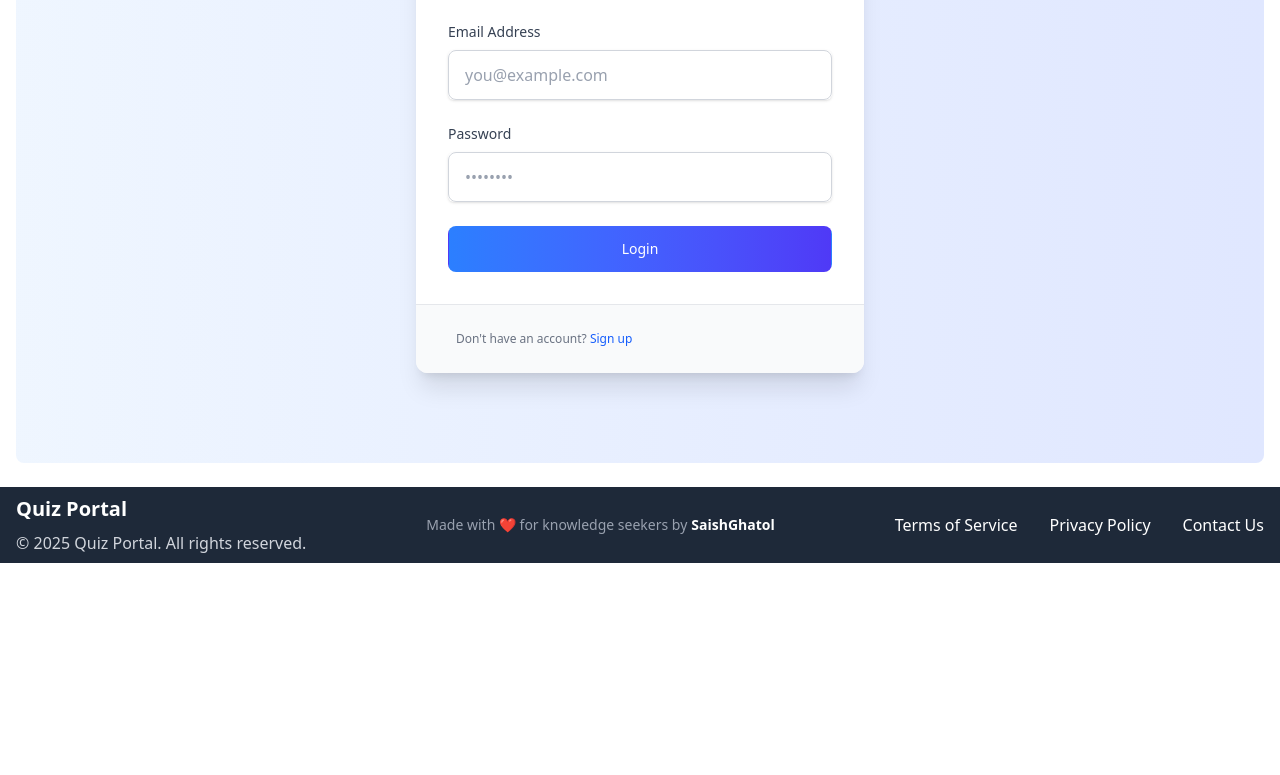
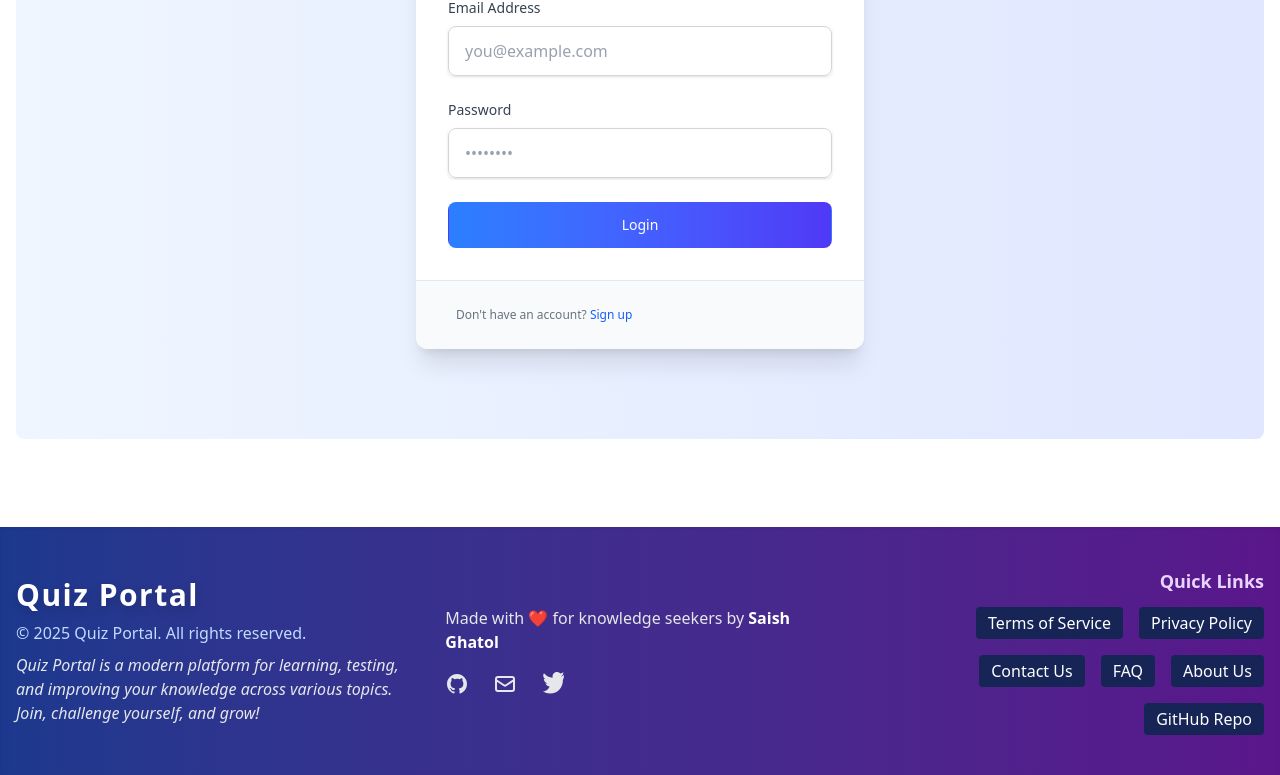
Before and after one commit to SaishGhatol/quiz-portal, a React (Vite) app in the folder client/: page /login in a window 1280 px wide. Shown: the part 425-1200 px from the top of the page. Before the commit the page ends 988 px from the top, so only its background shows below. Built offline with nearby package versions, Linux system fonts and the light colour scheme.

Commit message:
Enhanced Navbar and Footer

```diff
--- a/client/src/App.jsx
+++ b/client/src/App.jsx
@@ -45,7 +45,7 @@ const App = () => {
       <Router>
         <div className="flex flex-col min-h-screen">
           <Navbar />
-          <main className="flex-grow container mx-auto px-4 py-6">
+          <main className="flex-grow container mx-auto px-4 py-6 pt-16">
             <Routes>
               {/* Public Routes */}
               <Route path="/" element={<QuizList />} />
--- a/client/src/components/layout/Footer/Footer.jsx
+++ b/client/src/components/layout/Footer/Footer.jsx
@@ -3,31 +3,96 @@ import { Link } from 'react-router-dom';
 
 const Footer = () => {
   return (
-    <footer className="bg-gray-800 text-white py-2">
+    <footer className="bg-gradient-to-r from-blue-900 to-purple-900 text-white py-10 mt-16 shadow-inner">
       <div className="container mx-auto px-4">
-        <div className="flex flex-col md:flex-row justify-between items-center">
-          <div className="mb-6 md:mb-0">
-            <div className="font-bold text-xl mb-2 text-center md:text-left">Quiz Portal</div>
-            <p className="text-center md:text-left text-gray-300">&copy; {new Date().getFullYear()} Quiz Portal. All rights reserved.</p>
+        <div className="flex flex-col md:flex-row justify-between items-center gap-10">
+          {/* Brand & About */}
+          <div className="mb-8 md:mb-0 flex-1 flex flex-col items-center md:items-start">
+            <div className="font-extrabold text-3xl mb-2 text-center md:text-left tracking-wider drop-shadow-lg">Quiz Portal</div>
+            <p className="text-center md:text-left text-blue-200 text-base font-medium mb-2">
+              &copy; {new Date().getFullYear()} Quiz Portal. All rights reserved.
+            </p>
+            <p className="text-center md:text-left text-gray-200 text-md italic max-w-md">
+              Quiz Portal is a modern platform for learning, testing, and improving your knowledge across various topics. Join, challenge yourself, and grow!
+            </p>
           </div>
 
-          <div className="mb-4 md:mb-0 text-sm text-gray-400 text-center md:text-left">
-            Made with ❤️ for knowledge seekers by
-            <Link to="https://linkedin.com/in/saish-ghatol" className="hover:text-blue-300 transition duration-300 ease-in-out transform hover:scale-105 text-md font-bold text-white ml-1">
-              SaishGhatol
-            </Link>
+          {/* Creator & Socials */}
+          <div className="mb-8 md:mb-0 flex-1 flex flex-col items-center md:items-start text-base text-gray-200">
+            <span className="block mb-2 text-center md:text-left">
+              Made with <span className="text-red-400">❤️</span> for knowledge seekers by
+              <a
+                href="https://linkedin.com/in/saish-ghatol"
+                target="_blank"
+                rel="noopener noreferrer"
+                className="hover:text-blue-300 transition duration-300 ease-in-out transform hover:scale-105 text-md font-bold text-white ml-1"
+              >
+                Saish Ghatol
+              </a>
+            </span>
+            <div className="flex items-center justify-center md:justify-start gap-6 mt-2">
+              <a
+                href="https://github.com/saishghatol"
+                target="_blank"
+                rel="noopener noreferrer"
+                className="hover:text-gray-100"
+                aria-label="GitHub"
+              >
+                <svg className="w-6 h-6 inline" fill="currentColor" viewBox="0 0 24 24">
+                  <path d="M12 2C6.477 2 2 6.484 2 12.012c0 4.418 2.865 8.166 6.839 9.489.5.092.682-.217.682-.483 0-.237-.009-.868-.013-1.703-2.782.605-3.369-1.342-3.369-1.342-.454-1.155-1.11-1.463-1.11-1.463-.908-.62.069-.608.069-.608 1.004.07 1.532 1.032 1.532 1.032.892 1.529 2.341 1.088 2.91.832.091-.646.35-1.088.636-1.34-2.221-.253-4.555-1.113-4.555-4.951 0-1.093.39-1.988 1.029-2.688-.103-.253-.446-1.272.098-2.65 0 0 .84-.27 2.75 1.025A9.564 9.564 0 0112 6.844c.85.004 1.705.115 2.504.338 1.909-1.295 2.747-1.025 2.747-1.025.546 1.378.202 2.397.099 2.65.64.7 1.028 1.595 1.028 2.688 0 3.847-2.337 4.695-4.566 4.944.359.309.678.92.678 1.855 0 1.338-.012 2.419-.012 2.747 0 .268.18.579.688.481C19.138 20.175 22 16.427 22 12.012 22 6.484 17.523 2 12 2z"/>
+                </svg>
+              </a>
+              <a
+                href="mailto:saishghatol100@gmail.com"
+                className="hover:text-gray-100"
+                aria-label="Email"
+              >
+                <svg className="w-6 h-6 inline" fill="none" stroke="currentColor" viewBox="0 0 24 24">
+                  <path strokeLinecap="round" strokeLinejoin="round" strokeWidth={2} d="M3 8l7.89 5.26a2 2 0 002.22 0L21 8M5 19h14a2 2 0 002-2V7a2 2 0 00-2-2H5a2 2 0 00-2 2v10a2 2 0 002 2z"/>
+                </svg>
+              </a>
+              <a
+                href="https://twitter.com/saishghatol"
+                target="_blank"
+                rel="noopener noreferrer"
+                className="hover:text-blue-400"
+                aria-label="Twitter"
+              >
+                <svg className="w-6 h-6 inline" fill="currentColor" viewBox="0 0 24 24">
+                  <path d="M23 3a10.9 10.9 0 01-3.14 1.53A4.48 4.48 0 0022.4.36a9.09 9.09 0 01-2.88 1.1A4.52 4.52 0 0016.11 0c-2.53 0-4.59 2.06-4.59 4.59 0 .36.04.71.11 1.05A12.94 12.94 0 013 1.13a4.52 4.52 0 001.4 6.06A4.48 4.48 0 012.8 6.7v.06c0 2.22 1.58 4.07 3.7 4.49a4.52 4.52 0 01-2.07.08c.58 1.81 2.26 3.13 4.25 3.17A9.06 9.06 0 012 19.54a12.8 12.8 0 006.95 2.03c8.34 0 12.9-6.91 12.9-12.9 0-.2 0-.39-.01-.58A9.22 9.22 0 0023 3z"/>
+                </svg>
+              </a>
+            </div>
           </div>
 
-          <div className="flex flex-col md:flex-row space-y-3 md:space-y-0 md:space-x-8 text-center md:text-left">
-            <Link to="/terms" className="hover:text-blue-300 transition duration-300 ease-in-out transform hover:scale-105">
+          {/* Footer Links */}
+          <div className="flex-1 flex flex-col items-center md:items-end text-center">
+            <div className="text-lg font-semibold mb-3 text-purple-200 ">Quick Links</div>
+            <div className="flex flex-wrap justify-center md:justify-end gap-4">
+              <Link to="/terms" className="hover:text-blue-300 transition duration-300 ease-in-out transform hover:scale-105 px-3 py-1 rounded bg-blue-950 bg-opacity-40">
                 Terms of Service
               </Link>
-            <Link to="/privacy" className="hover:text-blue-300 transition duration-300 ease-in-out transform hover:scale-105">
+              <Link to="/privacy" className="hover:text-blue-300 transition duration-300 ease-in-out transform hover:scale-105 px-3 py-1 rounded bg-blue-950 bg-opacity-40">
                 Privacy Policy
               </Link>
-            <Link to="/contact" className="hover:text-blue-300 transition duration-300 ease-in-out transform hover:scale-105">
+              <Link to="/contact" className="hover:text-blue-300 transition duration-300 ease-in-out transform hover:scale-105 px-3 py-1 rounded bg-blue-950 bg-opacity-40">
                 Contact Us
               </Link>
+              <Link to="/faq" className="hover:text-blue-300 transition duration-300 ease-in-out transform hover:scale-105 px-3 py-1 rounded bg-blue-950 bg-opacity-40">
+                FAQ
+              </Link>
+              <Link to="/about" className="hover:text-blue-300 transition duration-300 ease-in-out transform hover:scale-105 px-3 py-1 rounded bg-blue-950 bg-opacity-40">
+                About Us
+              </Link>
+              <a
+                href="https://github.com/saishghatol/quiz-portal"
+                target="_blank"
+                rel="noopener noreferrer"
+                className="hover:text-blue-300 transition duration-300 ease-in-out transform hover:scale-105 px-3 py-1 rounded bg-blue-950 bg-opacity-40"
+              >
+                GitHub Repo
+              </a>
+            </div>
           </div>
         </div>
       </div>
--- a/client/src/components/layout/Navbar.jsx
+++ b/client/src/components/layout/Navbar.jsx
@@ -27,7 +27,7 @@ const Navbar = () => {
   };
 
   return (
-    <nav className="bg-gradient-to-r from-blue-600 to-indigo-700 text-white shadow-lg">
+    <nav className="bg-gradient-to-r from-blue-600 to-indigo-700 text-white shadow-lg fixed top-0 left-0 w-full z-50 bg-white shadow-md">
       <div className="container mx-auto px-4 py-3">
         <div className="flex justify-between items-center">
           <div className="flex items-center">
```
Lines whose indentation alone changed are shown as unchanged.
